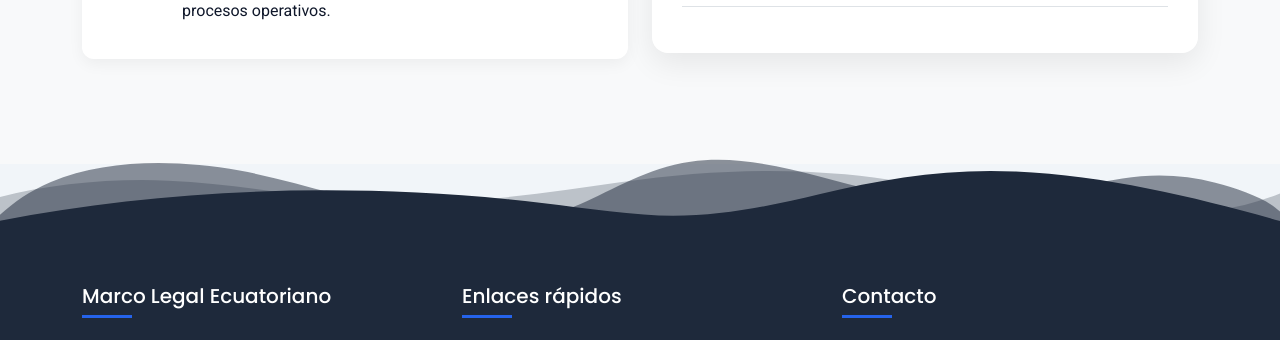
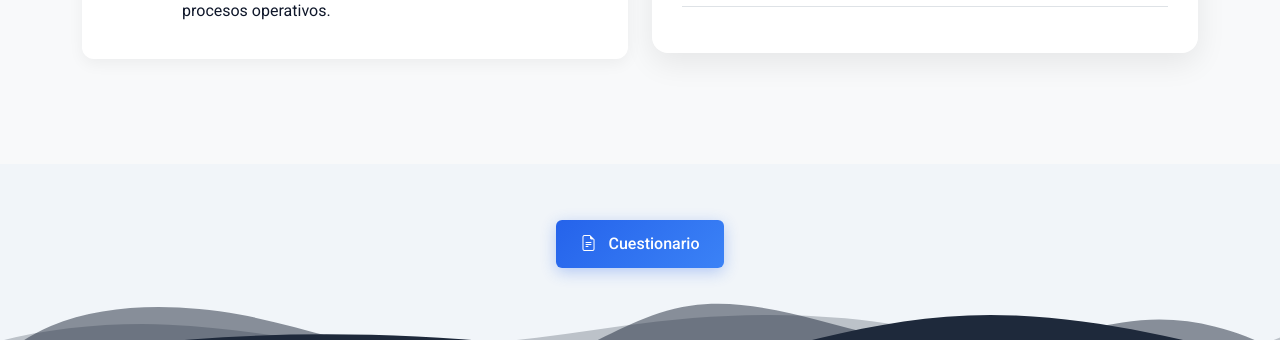
Before and after one commit to pattotoledo623/pattotoledo623.github.io, a plain HTML site: page index.html in a window 1280 px wide. Shown: the part 5942-6282 px from the top of the page. Drawn offline with nearby package versions, Linux system fonts and the light colour scheme.

Commit message:
Cambios minimos
Se agrego el boton a cuestionario

```diff
--- a/index.html
+++ b/index.html
@@ -400,6 +400,13 @@
             transform: scaleY(-1);
         }
 
+        .flex-center{
+            display: flex;
+            justify-content: center;
+            align-items: center;
+            padding: 40px;
+        }
+
         @media (max-width: 991.98px) {
             .hero-section {
                 padding: 80px 0;
@@ -658,7 +665,7 @@
                     <p class="lead mb-4">Marco específico para la protección ambiental</p>
                     <p>La Ley Orgánica Ambiental establece las directrices fundamentales para la gestión ambiental en Ecuador, incluyendo disposiciones específicas que afectan directamente a los centros de datos y la infraestructura tecnológica.</p>
                     <p>Estas regulaciones buscan garantizar que el desarrollo tecnológico sea compatible con la preservación del medio ambiente y el uso sostenible de los recursos naturales.</p>
-                    <a href="#" class="btn btn-primary mt-3">
+                    <a href="https://www.ambiente.gob.ec/wp-content/uploads/downloads/2018/01/CODIGO_ORGANICO_AMBIENTE.pdf" class="btn btn-primary mt-3">
                         <i class="bi bi-file-earmark-text me-2"></i>
                         Ver ley completa
                     </a>
@@ -1017,6 +1024,13 @@
         </div>
     </section>
 
+    <section id="preguntas" class="section-container flex-center">
+        <a href="#" class="btn btn-primary mt-3">
+            <i class="bi bi-file-earmark-text me-2"></i>
+            Cuestionario
+        </a>
+    </section>
+
     <!-- Footer -->
     <footer class="footer">
         <div class="footer-wave espejo-v"></div>
```
